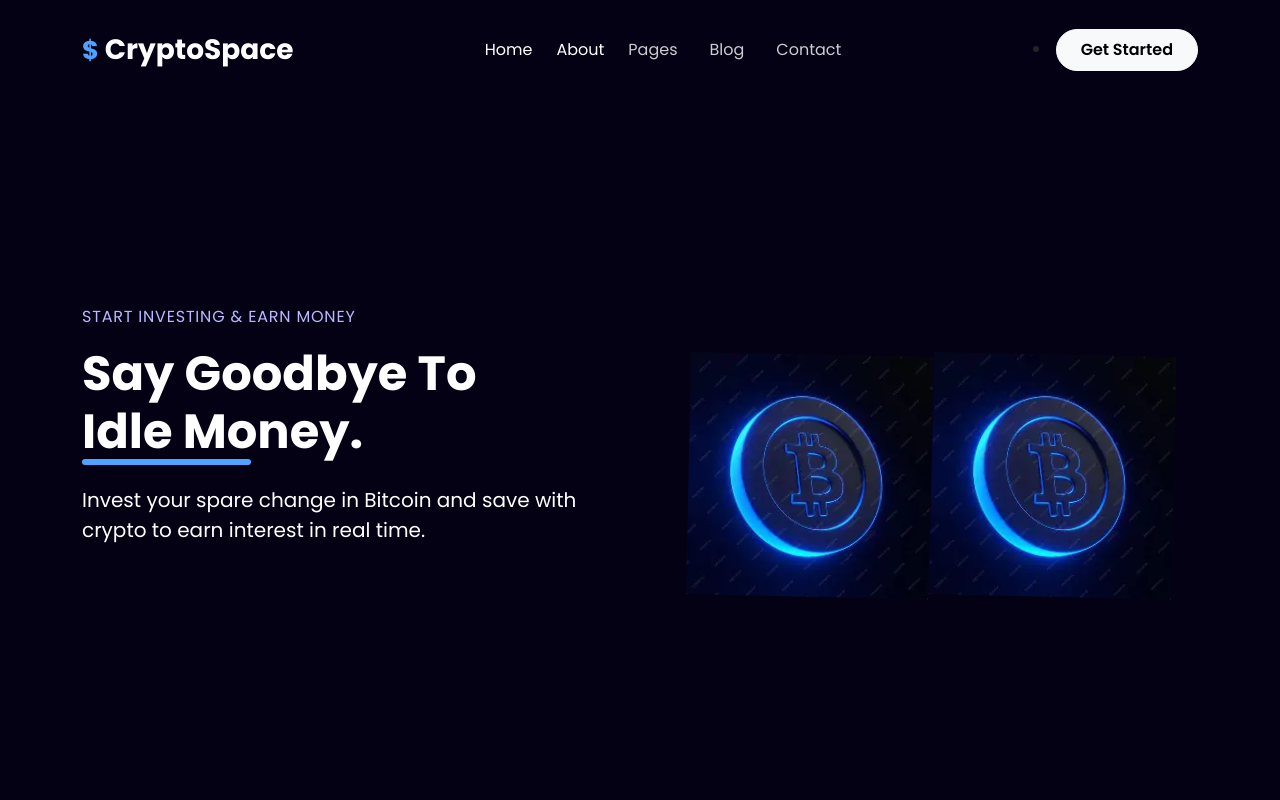
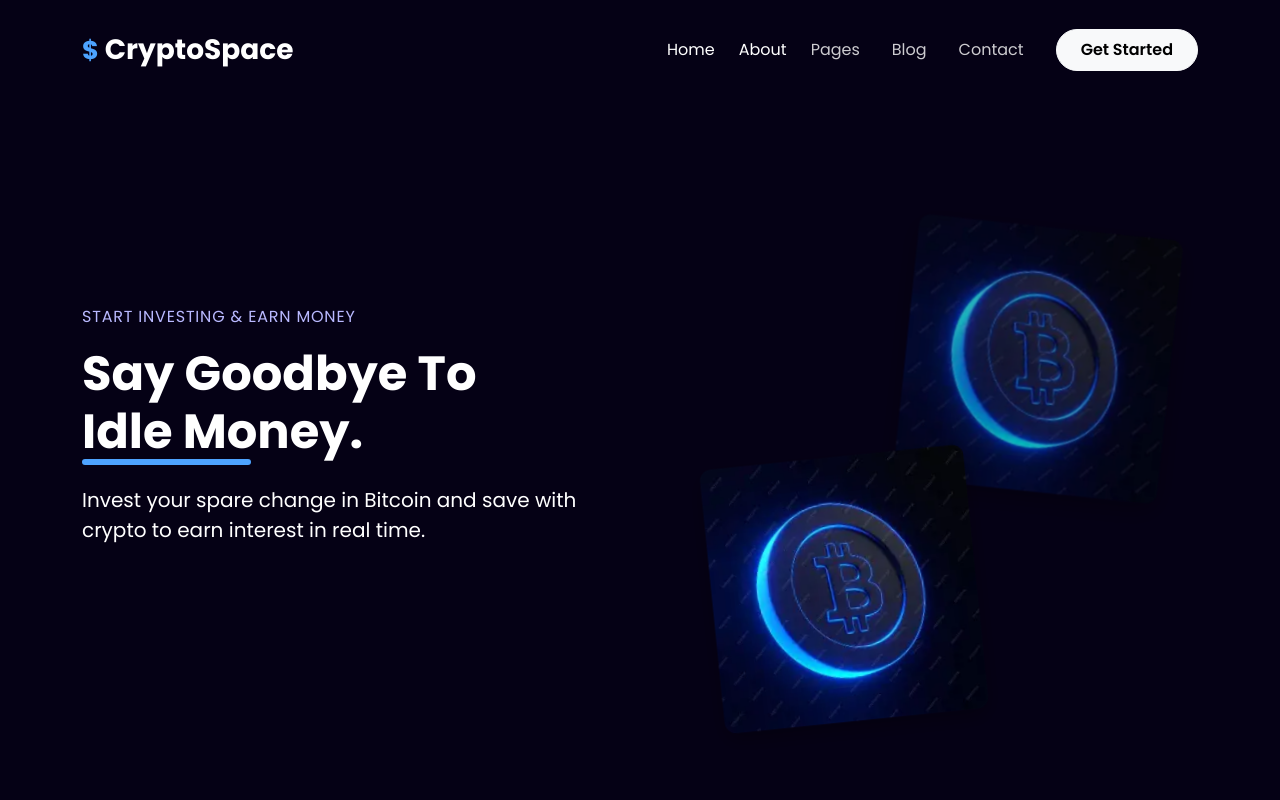
Before and after one commit to rodas-awgichew/crypto, a plain HTML site: page home.html in a window 1280 px wide. Shown: the top 800 px of the page. Drawn offline with nearby package versions, Linux system fonts and the light colour scheme.

Commit message:
style: Enhanced hero section with layered floating crypto images

```diff
--- a/home.html
+++ b/home.html
@@ -29,20 +29,20 @@
         <span class="navbar-toggler-icon"></span>
       </button>
 
-      <div class="collapse navbar-collapse justify-content-center" id="navMenu">
+      <div class="collapse navbar-collapse justify-content-end" id="navMenu">
         <ul class="navbar-nav align-items-center">
           <li class="nav-item mx-2"><a class="nav-link active" href="#">Home</a></li>
           <li class="nav-item">
-          <a class="nav-link active text-white" href="about">About</a> </li>
+          <a class="nav-link active text-white" href="">About</a> </li>
           <li class="nav-item mx-2"><a class="nav-link" href="#">Pages</a></li>
           <li class="nav-item mx-2"><a class="nav-link" href="#">Blog</a></li>
           <li class="nav-item mx-2"><a class="nav-link" href="#">Contact</a></li>
-
+          <li class="nav-item ms-3">
+            <a href="#" class="btn btn-light rounded-pill px-4 py-2 fw-semibold btn-hover">Get Started</a>
+          </li>
         </ul>
       </div>
-      <li class="nav-item ms-3">
-            <a href="#" class="btn btn-light rounded-pill px-4 py-2 fw-semibold btn-hover">Get Started</a>
-          </li>
+
     </div>
   </nav>
 
@@ -63,9 +63,12 @@
       </div>
 
       <div class="col-md-6 text-center mt-5 mt-md-0 hero-images position-relative">
-  <img src="images/currency.webp" alt="Crypto Illustration" class="img-fluid floating-image img-front" />
-  <img src="images/currency.webp" alt="Crypto Illustration" class="img-fluid floating-image img-back" />
+  <div class="image-stack position-relative d-inline-block">
+    <img src="images/currency.webp" alt="Crypto Illustration Left" class="img-fluid floating-image img-left" />
+    <img src="images/currency.webp" alt="Crypto Illustration Right" class="img-fluid floating-image img-right" />
+  </div>
 </div>
+
 
     </div>
   </div>
@@ -131,6 +134,37 @@
   ease: "sine.inOut"
 });
 
+gsap.to(".img-left", {
+    y: -10,
+    rotation: -5,
+    duration: 2.5,
+    repeat: -1,
+    yoyo: true,
+    ease: "sine.inOut",
+  });
+
+  gsap.to(".img-right", {
+    y: 10,
+    rotation: 5,
+    duration: 2.8,
+    repeat: -1,
+    yoyo: true,
+    ease: "sine.inOut",
+  });
+
+  // Entrance fade and slide
+  gsap.from(".image-stack", {
+    opacity: 0,
+    y: 50,
+    duration: 1.2,
+    ease: "power2.out",
+    scrollTrigger: {
+      trigger: ".hero",
+      start: "top 85%",
+      toggleActions: "play none none reverse",
+    },
+  });
+
 // about section image toggle
 
    gsap.registerPlugin(ScrollTrigger);
@@ -182,7 +216,7 @@
       duration: 1.2,
       ease: "power2.out",
       stagger: 0.2, // delay between paragraphs
-    }, "-=0.6")
+    }, "-=0.3")
     .from(".text-section a", {
       y: 20,
       opacity: 0,
--- a/style.css
+++ b/style.css
@@ -76,15 +76,45 @@ body {
   box-shadow: 0 8px 20px rgba(77, 163, 255, 0.4);
 }
 
-img1 {
-  max-width: 100%;
-  height: auto;
-  transition: transform 0.6s ease;
+.hero-images {
+  position: relative;
+  display: flex;
+  justify-content: center;
+  align-items: center;
 }
 
-img:hover {
-  transform: scale(1.08);
+.image-stack {
+  position: relative;
+  width: 80%;
+  max-width: 500px;
 }
+
+/* Left image (on top) */
+.img-left {
+  position: absolute;
+  top: 0;
+  left: 0;
+  z-index: 3;
+  width: 60%;
+  transform: rotate(-6deg);
+  border-radius: 12px;
+  box-shadow: 0 8px 20px rgba(0, 0, 0, 0.3);
+}
+
+/* Right image (behind) */
+.img-right {
+  position: absolute;
+  bottom: -30px;
+  right: -20px;
+  z-index: 2;
+  width: 60%;
+  opacity: 0.8;
+  transform: rotate(6deg);
+  border-radius: 12px;
+  box-shadow: 0 8px 25px rgba(0, 0, 0, 0.4);
+  filter: brightness(0.9);
+}
+
 
 
 /* about page */
```
